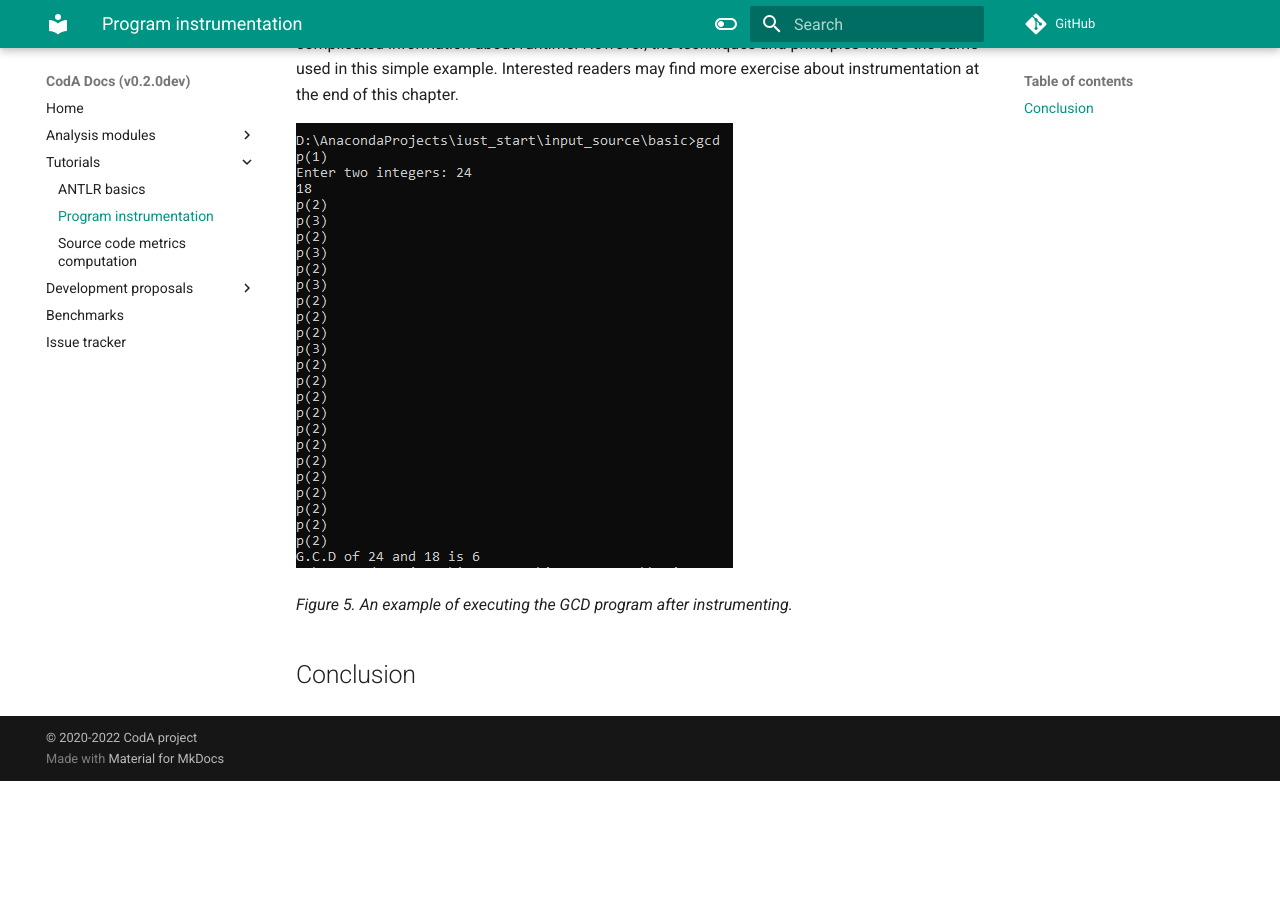
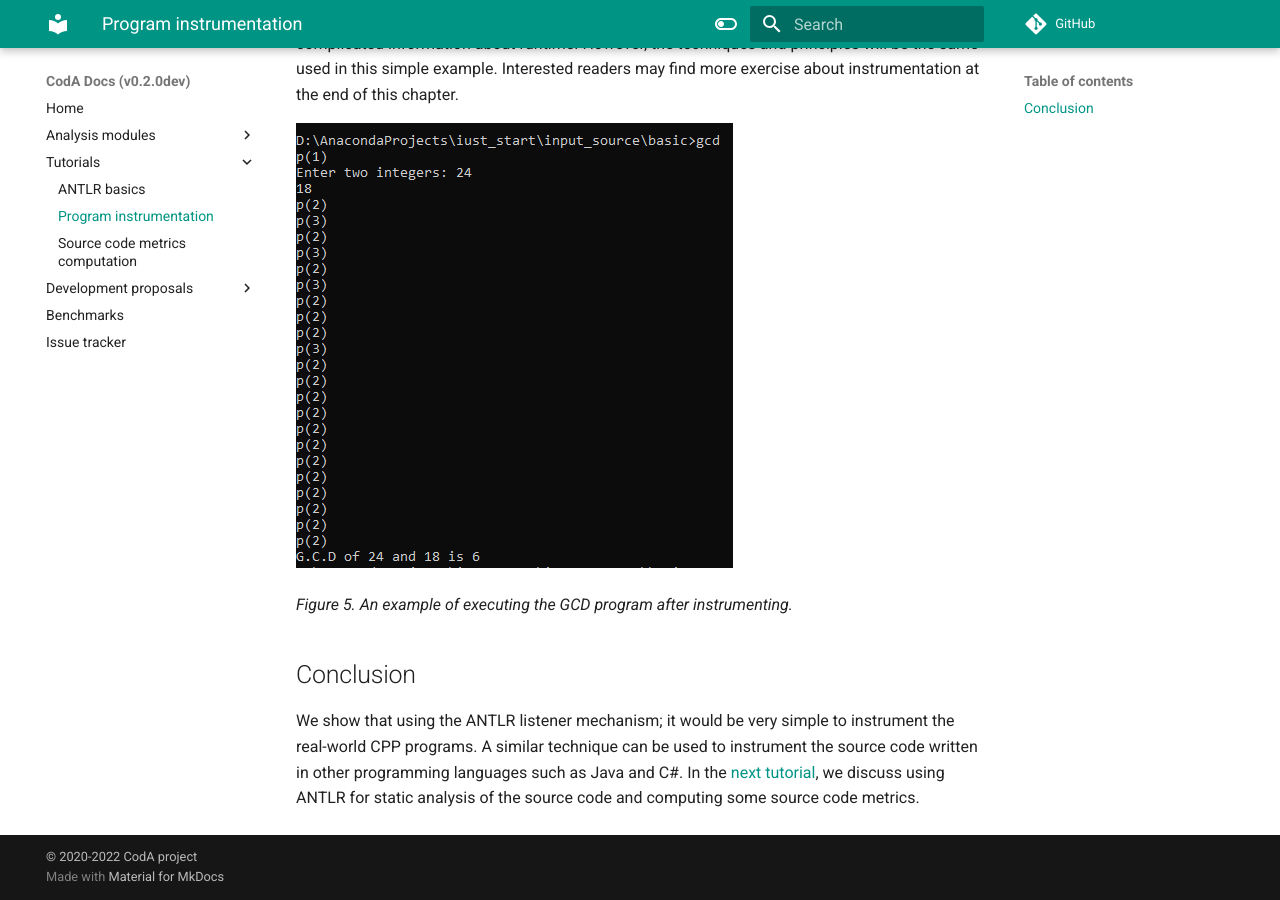
Before and after one commit to m-zakeri/CodA, an MkDocs documentation site: the page built from docs/tutorials/program_instrumentation.md, in a window 1280 px wide and 900 px high, scrolled down 4933 px. Built offline with MkDocs 1.6.1 and Material for MkDocs 9.7.7, drawn with Linux system fonts in a browser that asks for light colours; comment, search, counter and statistics services are not loaded; before the commit the page ends 5714 px from its top, so only the background shows below that.

Commit message:
Update docs

```diff
--- a/docs/tutorials/program_instrumentation.md
+++ b/docs/tutorials/program_instrumentation.md
@@ -182,3 +182,5 @@ After the instrumenting was completed, the program must be compiled then execute
 
 
 ## Conclusion
+We show that using the ANTLR listener mechanism; it would be very simple to instrument the real-world CPP programs. A similar technique can be used to instrument the source code written in other programming languages such as Java and C#.
+In the [next tutorial](program_instrumentation.md), we discuss using ANTLR for static analysis of the source code and computing some source code metrics.
```
Also changed, not shown: docs/analysis_modules/paths/prime_path_extractor.md (+1 -1 lines).
